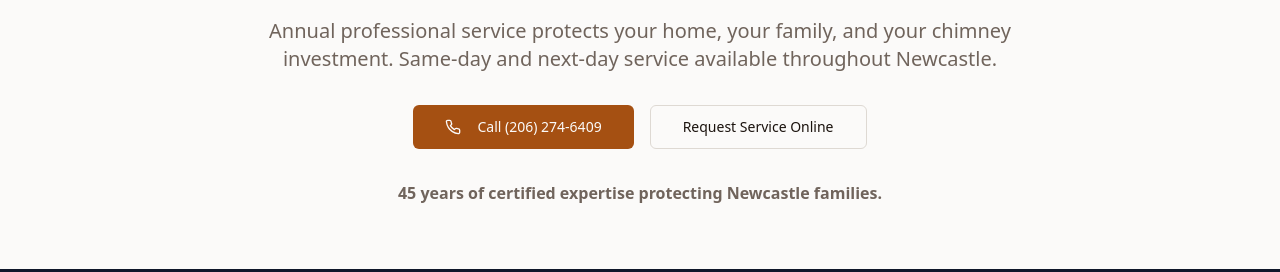
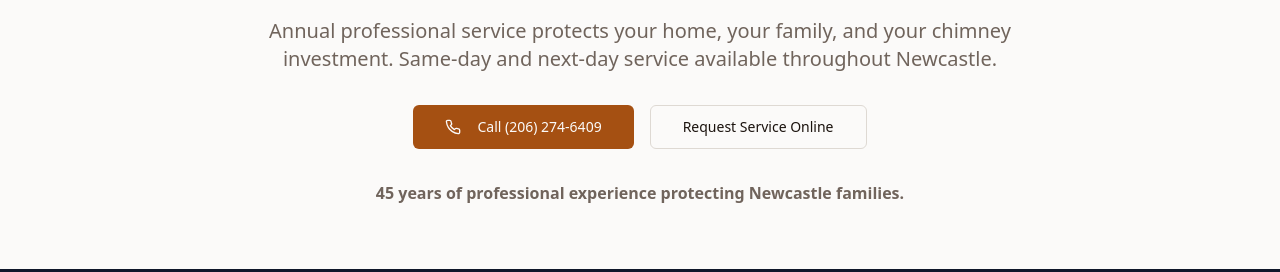
Before and after one commit to jaystonez/mad-hatter-chimney-sweep, a Next.js app: page /chimney-sweep-newcastle in a window 1280 px wide. Shown: the part 3173-3445 px from the top of the page. Built offline with nearby package versions, Linux system fonts and the light colour scheme; a web font is replaced by a local one.

Commit message:
Reconcile trust claims and NAP on app/chimney-sweep-newcastle/page.tsx

```diff
--- a/app/chimney-sweep-newcastle/page.tsx
+++ b/app/chimney-sweep-newcastle/page.tsx
@@ -42,7 +42,7 @@ export default function NewcastleChimneySweepPage() {
         <div className="container mx-auto px-4">
           <div className="max-w-4xl mx-auto">
             <p className="text-lg text-muted-foreground leading-relaxed mb-6">
-              Newcastle sits perched above Lake Washington with some of the most stunning views on the Eastside—and some of the most weather-exposed chimneys. The hillside terrain that gives Newcastle homes their dramatic sightlines also exposes chimney systems to wind, rain, and temperature swings that accelerate deterioration. Mad Hatter Chimney Sweep has provided Newcastle homeowners with certified professional chimney service for over 45 years.
+              Newcastle sits perched above Lake Washington with some of the most stunning views on the Eastside—and some of the most weather-exposed chimneys. The hillside terrain that gives Newcastle homes their dramatic sightlines also exposes chimney systems to wind, rain, and temperature swings that accelerate deterioration. Mad Hatter Chimney Sweep has provided Newcastle homeowners with professional chimney service for over 45 years.
             </p>
             <p className="text-lg text-muted-foreground leading-relaxed">
               From the upscale developments of Newcastle Hills and Olympus to the established homes along Coal Creek Parkway, Newcastle properties feature quality construction with fireplaces built for regular use. These systems deserve the expert care that keeps them safe, efficient, and structurally sound.
@@ -237,7 +237,7 @@ export default function NewcastleChimneySweepPage() {
             </Button>
           </div>
           <p className="text-muted-foreground mt-8">
-            <strong>45 years of certified expertise protecting Newcastle families.</strong>
+            <strong>45 years of professional experience protecting Newcastle families.</strong>
           </p>
         </div>
       </section>
```
